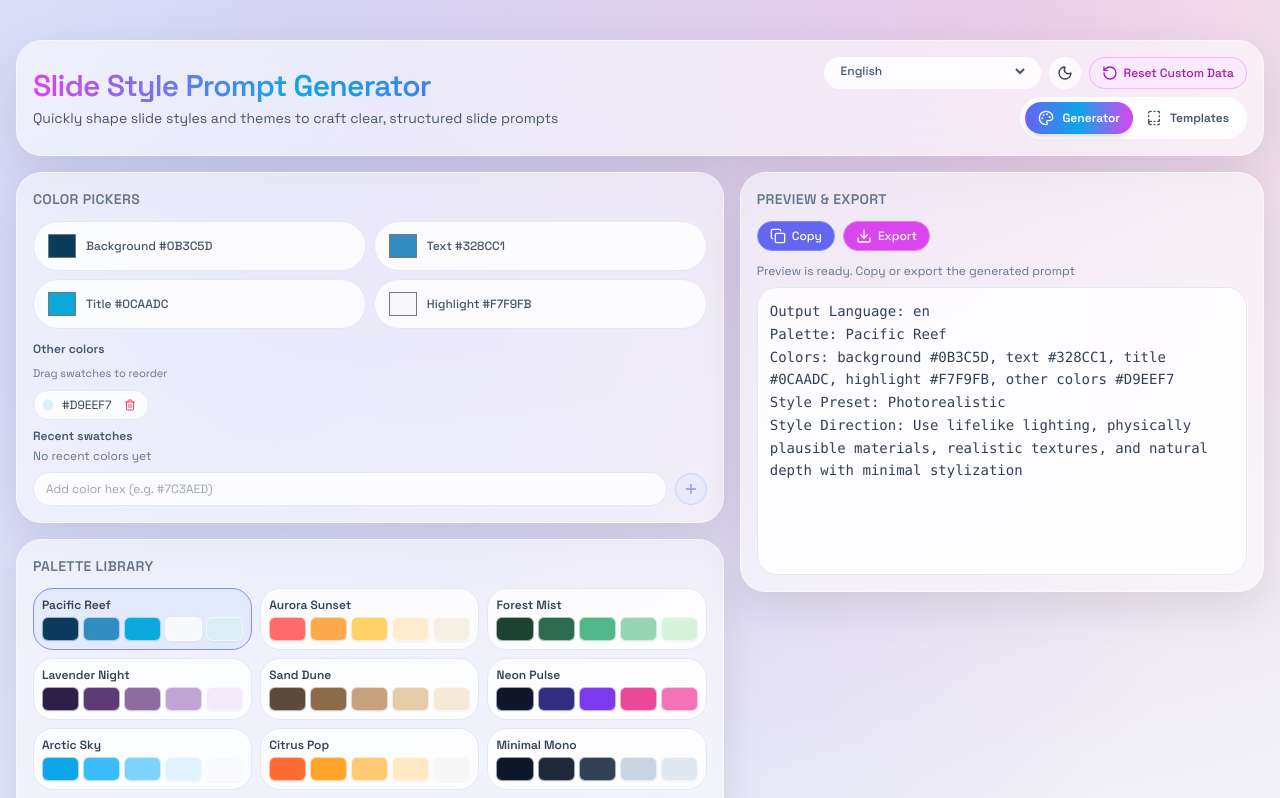
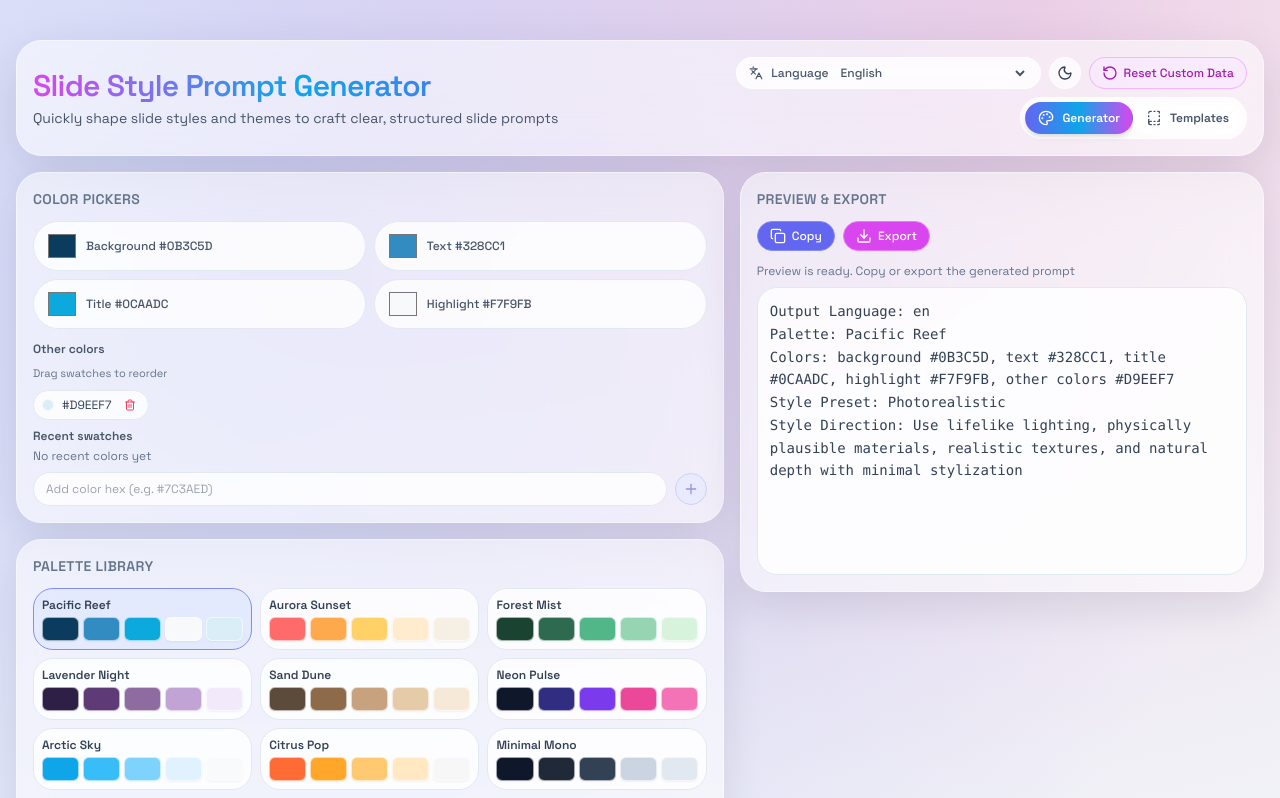
Before and after one commit to dubiety/slide-styling-prompt-generator, a React (Vite) app: page /en in a window 1280 px wide. Shown: the top 798 px of the page. Built offline with nearby package versions, Linux system fonts and the light colour scheme.

Commit message:
Make default language as English

```diff
--- a/public/locales/ja/translation.json
+++ b/public/locales/ja/translation.json
@@ -2,7 +2,7 @@
   "appTitle": "スライドスタイル指示文生成ツール",
   "appSubtitle": "スライドのスタイルとテーマをすばやく整え、明確で構造化されたスライド用プロンプトを作成します",
   "navbarLabel": "グローバル操作",
-  "interfaceLanguage": "表示言語",
+  "interfaceLanguage": "言語",
   "colorModeLabel": "テーマモード",
   "lightMode": "ライト",
   "darkMode": "ダーク",
--- a/public/locales/ko/translation.json
+++ b/public/locales/ko/translation.json
@@ -2,7 +2,7 @@
   "appTitle": "슬라이드 스타일 프롬프트 생성기",
   "appSubtitle": "슬라이드 스타일과 테마를 빠르게 조정해 명확하고 구조화된 슬라이드 프롬프트를 만드세요",
   "navbarLabel": "전역 제어",
-  "interfaceLanguage": "인터페이스 언어",
+  "interfaceLanguage": "언어",
   "colorModeLabel": "테마 모드",
   "lightMode": "라이트",
   "darkMode": "다크",
--- a/public/locales/zh-CN/translation.json
+++ b/public/locales/zh-CN/translation.json
@@ -2,7 +2,7 @@
   "appTitle": "幻灯片风格提示词生成器",
   "appSubtitle": "快速调整幻灯片风格与主题，打造清晰且结构化的幻灯片提示词",
   "navbarLabel": "全局控制",
-  "interfaceLanguage": "界面语言",
+  "interfaceLanguage": "语言",
   "colorModeLabel": "主题模式",
   "lightMode": "浅色",
   "darkMode": "深色",
--- a/public/locales/zh-TW/translation.json
+++ b/public/locales/zh-TW/translation.json
@@ -2,7 +2,7 @@
   "appTitle": "投影片風格提示詞產生器",
   "appSubtitle": "快速調整投影片風格與主題，打造清楚且結構化的投影片提示詞",
   "navbarLabel": "全域控制",
-  "interfaceLanguage": "介面語言",
+  "interfaceLanguage": "語言",
   "colorModeLabel": "主題模式",
   "lightMode": "淺色",
   "darkMode": "深色",
--- a/src/App.tsx
+++ b/src/App.tsx
@@ -8,6 +8,7 @@ import {
   Copy,
   Download,
   Layers,
+  Languages,
   Moon,
   Palette as PaletteIcon,
   Plus,
@@ -844,7 +845,9 @@ function App() {
 
             <div className="flex flex-col gap-2 xl:items-end">
               <div className="flex flex-wrap gap-2">
-                <label className="rounded-full border border-white/70 bg-white/70 px-3 py-1 text-xs font-medium text-slate-600 backdrop-blur-md dark:border-slate-700 dark:bg-slate-800/70 dark:text-slate-200">
+                <label className="inline-flex items-center gap-2 rounded-full border border-white/70 bg-white/70 px-3 py-1 text-xs font-medium text-slate-600 backdrop-blur-md dark:border-slate-700 dark:bg-slate-800/70 dark:text-slate-200">
+                  <Languages className="h-3.5 w-3.5" />
+                  <span>{t('interfaceLanguage')}</span>
                   <select
                     name="language"
                     value={activeLanguage}
--- a/src/localization/config.ts
+++ b/src/localization/config.ts
@@ -1,7 +1,7 @@
 import type { UILanguage } from '../types';
 
 export const supportedLanguages: UILanguage[] = ['en', 'zh-TW', 'zh-CN', 'ja', 'ko', 'es', 'de', 'fr', 'ru'];
-export const defaultLanguage: UILanguage = 'zh-TW';
+export const defaultLanguage: UILanguage = 'en';
 export const languageStorageKey = 'ui-language';
 
 export function isSupportedLanguage(value: string): value is UILanguage {
```
